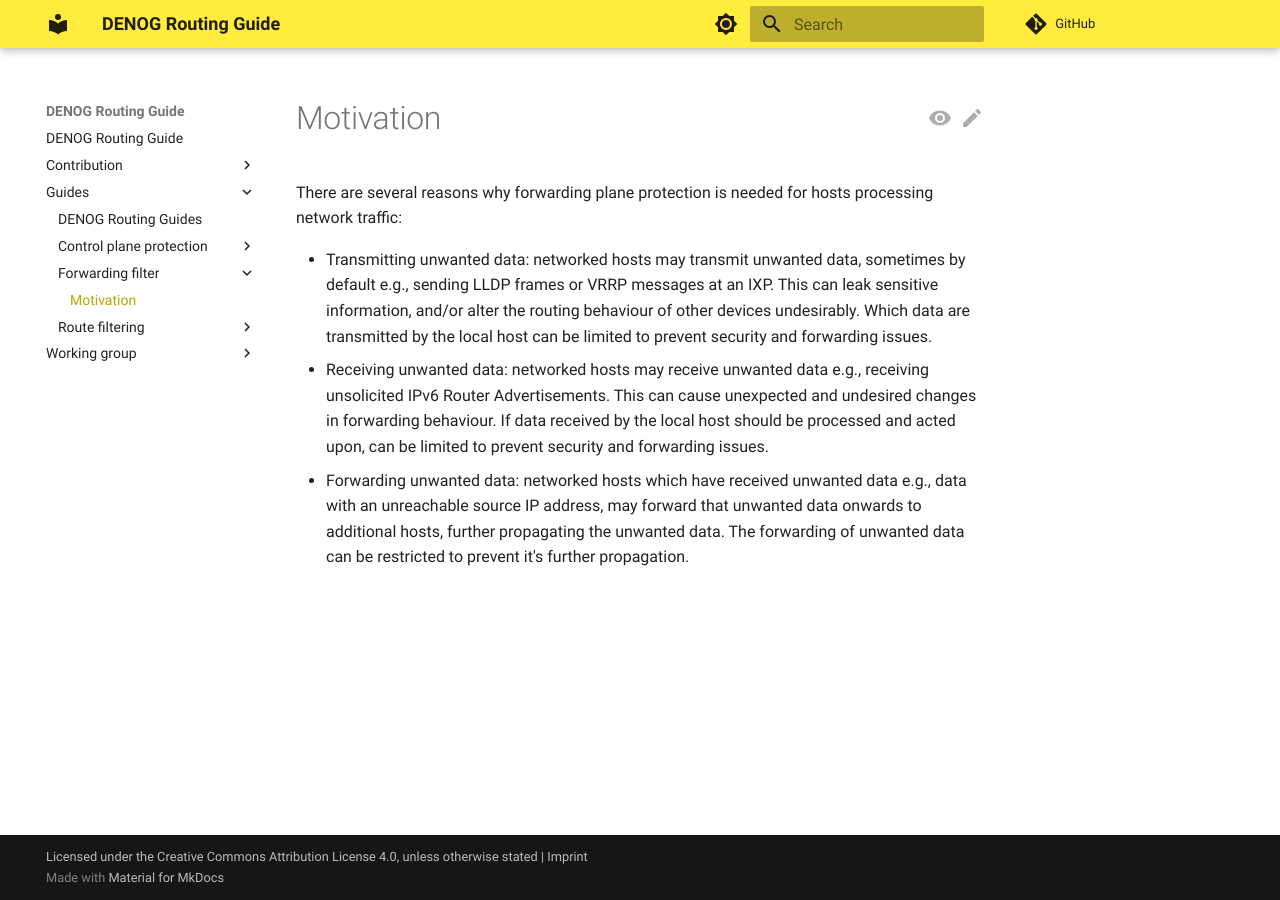
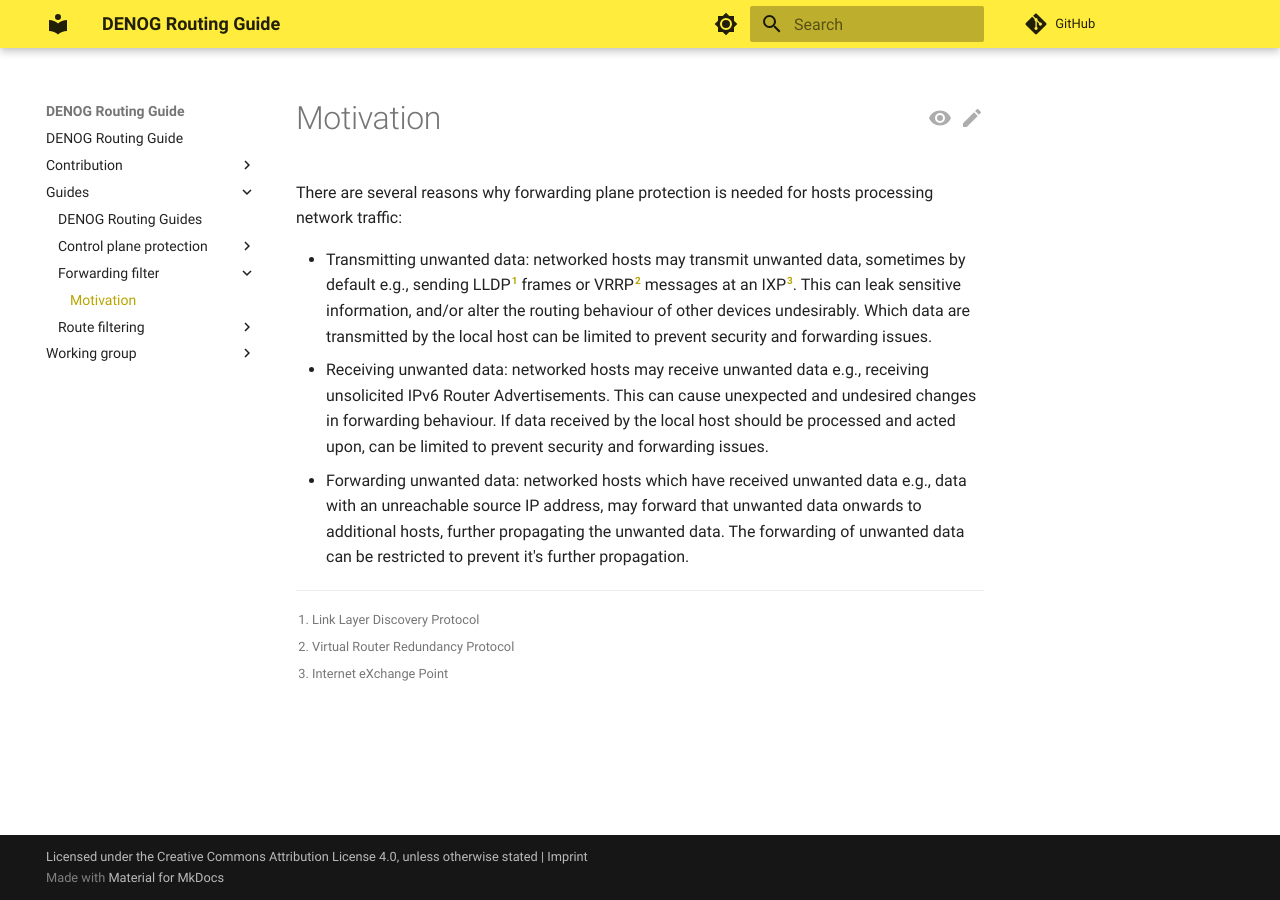
Before and after one commit to denog/routing-guide, an MkDocs documentation site: the page built from docs/guides/forwarding_filter/index.md, in a window 1280 px wide. Built offline with MkDocs 1.6.1 and Material for MkDocs 9.7.7, drawn with Linux system fonts in a browser that asks for light colours; comment, search, counter and statistics services are not loaded.

Commit message:
add abbreviations for VRRP and LLDP

```diff
--- a/docs/guides/forwarding_filter/index.md
+++ b/docs/guides/forwarding_filter/index.md
@@ -2,6 +2,10 @@
 
 There are several reasons why forwarding plane protection is needed for hosts processing network traffic:
 
-* Transmitting unwanted data: networked hosts may transmit unwanted data, sometimes by default e.g., sending LLDP frames or VRRP messages at an IXP. This can leak sensitive information, and/or alter the routing behaviour of other devices undesirably. Which data are transmitted by the local host can be limited to prevent security and forwarding issues.
+* Transmitting unwanted data: networked hosts may transmit unwanted data, sometimes by default e.g., sending LLDP[^1] frames or VRRP[^2] messages at an IXP[^3]. This can leak sensitive information, and/or alter the routing behaviour of other devices undesirably. Which data are transmitted by the local host can be limited to prevent security and forwarding issues.
 * Receiving unwanted data: networked hosts may receive unwanted data e.g., receiving unsolicited IPv6 Router Advertisements. This can cause unexpected and undesired changes in forwarding behaviour. If data received by the local host should be processed and acted upon, can be limited to prevent security and forwarding issues.
 * Forwarding unwanted data: networked hosts which have received unwanted data e.g., data with an unreachable source IP address, may forward that unwanted data onwards to additional hosts, further propagating the unwanted data. The forwarding of unwanted data can be restricted to prevent it's further propagation.
+
+[^1]: Link Layer Discovery Protocol
+[^2]: Virtual Router Redundancy Protocol
+[^3]: Internet eXchange Point
```
